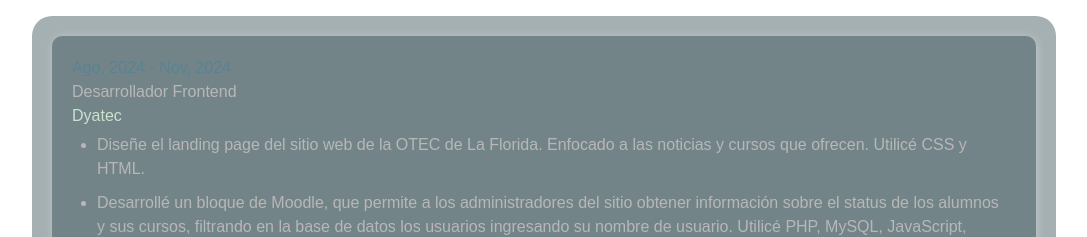
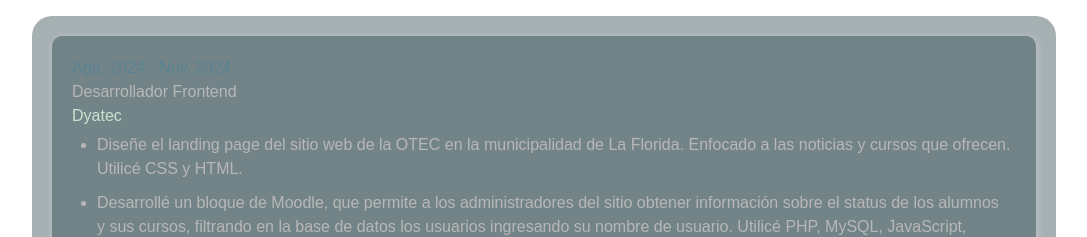
Before and after one commit to omar15hr/Portafolio, a React (Vite) app: page / in a window 1280 px wide. Shown: the part 3040-3277 px from the top of the page, without its empty margins (96-1183 px from the left). Built offline with nearby package versions, Linux system fonts and the light colour scheme.

Commit message:
cambios en el titulo

```diff
--- a/src/components/Experience.tsx
+++ b/src/components/Experience.tsx
@@ -4,7 +4,7 @@ const experience = [
     company: "Dyatec",
     position: "Desarrollador Frontend",
     workDone: [
-      "Diseñe el landing page del sitio web de la OTEC de La Florida. Enfocado a las noticias y cursos que ofrecen. Utilicé CSS y HTML.",
+      "Diseñe el landing page del sitio web de la OTEC en la municipalidad de La Florida. Enfocado a las noticias y cursos que ofrecen. Utilicé CSS y HTML. ",
       "Desarrollé un bloque de Moodle, que permite a los administradores del sitio obtener información sobre el status de los alumnos y sus cursos, filtrando en la base de datos los usuarios ingresando su nombre de usuario. Utilicé PHP, MySQL, JavaScript, HTML y CSS.",
       "Modifiqué un plugin de Moodle que permite a los usuarios del sitio descargas masivas de certificados de cursos. Utilicé PHP, MySQL, JavaScript y HTML.",
       "Elaboré una documentación sobre el bloque de Moodle, donde explicaban los pasos necesarios para instalar y configurar el bloque. Utilicé Markdown y HTML.",
```
